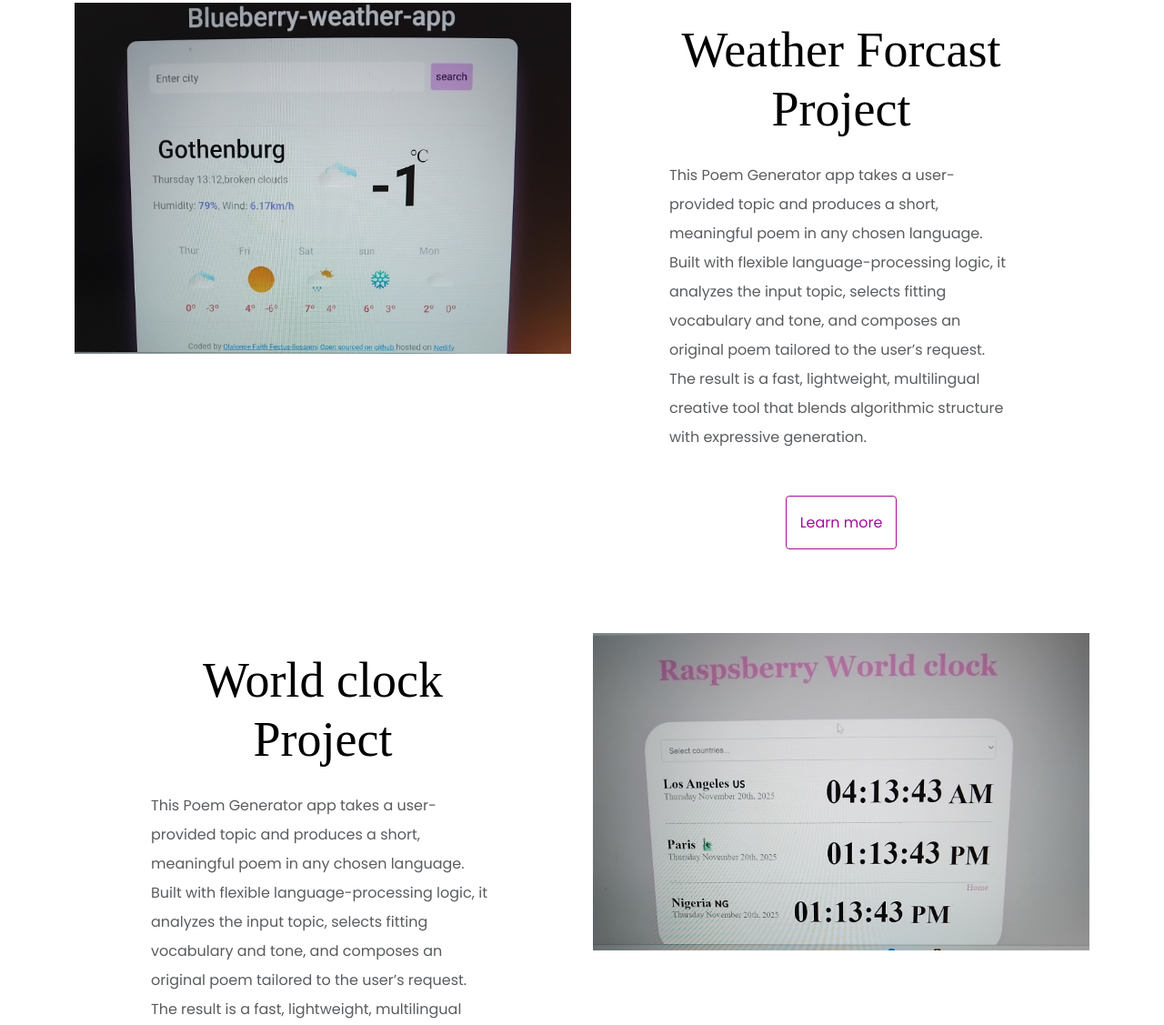
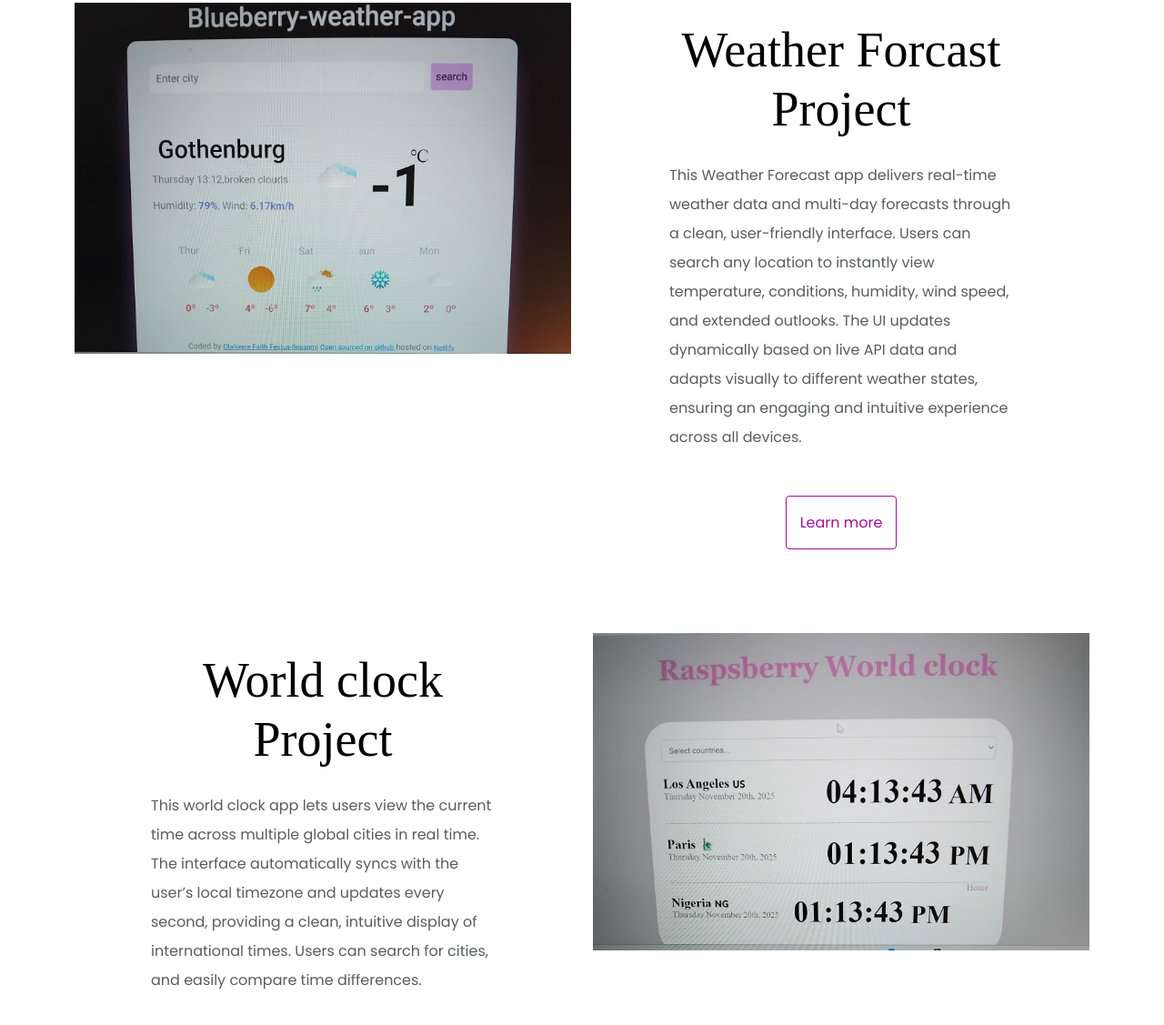
Before and after one commit to Lonpsy/My-portfolio, a plain HTML site: page index.html in a window 1280 px wide. Shown: the part 1673-2800 px from the top of the page at 91% size. Drawn offline with nearby package versions, Linux system fonts and the light colour scheme; a web font is replaced by a local one.

Commit message:
updated the home page text

```diff
--- a/index.html
+++ b/index.html
@@ -77,13 +77,13 @@
           <div class="homepageText">
             <h2 class="text-center">Weather Forcast Project</h2>
             <p class="m-4 text-muted">
-              This Poem Generator app takes a user-provided topic and produces a
-              short, meaningful poem in any chosen language. Built with flexible
-              language-processing logic, it analyzes the input topic, selects
-              fitting vocabulary and tone, and composes an original poem
-              tailored to the user’s request. The result is a fast, lightweight,
-              multilingual creative tool that blends algorithmic structure with
-              expressive generation.
+              This Weather Forecast app delivers real-time weather data and
+              multi-day forecasts through a clean, user-friendly interface.
+              Users can search any location to instantly view temperature,
+              conditions, humidity, wind speed, and extended outlooks. The UI
+              updates dynamically based on live API data and adapts visually to
+              different weather states, ensuring an engaging and intuitive
+              experience across all devices.
 
               <a href="#" class="btn btn-outline-primary mt-5">Learn more</a>
             </p>
@@ -95,14 +95,11 @@
           <div class="homepageText">
             <h2 class="text-center">World clock Project</h2>
             <p class="m-4 text-muted">
-              This Poem Generator app takes a user-provided topic and produces a
-              short, meaningful poem in any chosen language. Built with flexible
-              language-processing logic, it analyzes the input topic, selects
-              fitting vocabulary and tone, and composes an original poem
-              tailored to the user’s request. The result is a fast, lightweight,
-              multilingual creative tool that blends algorithmic structure with
-              expressive generation.
-
+              This world clock app lets users view the current time across
+              multiple global cities in real time. The interface automatically
+              syncs with the user’s local timezone and updates every second,
+              providing a clean, intuitive display of international times. Users
+              can search for cities, and easily compare time differences.
               <a href="#" class="btn btn-outline-primary mt-5">Learn more</a>
             </p>
           </div>
--- a/style/style.css
+++ b/style/style.css
@@ -1,5 +1,5 @@
 :root {
-  --main-headerbackground-color: #1e1c24;
+  --main-headerbackground-color: rgb(30, 28, 36, 0.8);
   --heading-font-family: "Playfair", serif;
   --main-font-family: "Poppins", sans-serif;
   --secondary-color: rgb(236, 236, 240);
```
